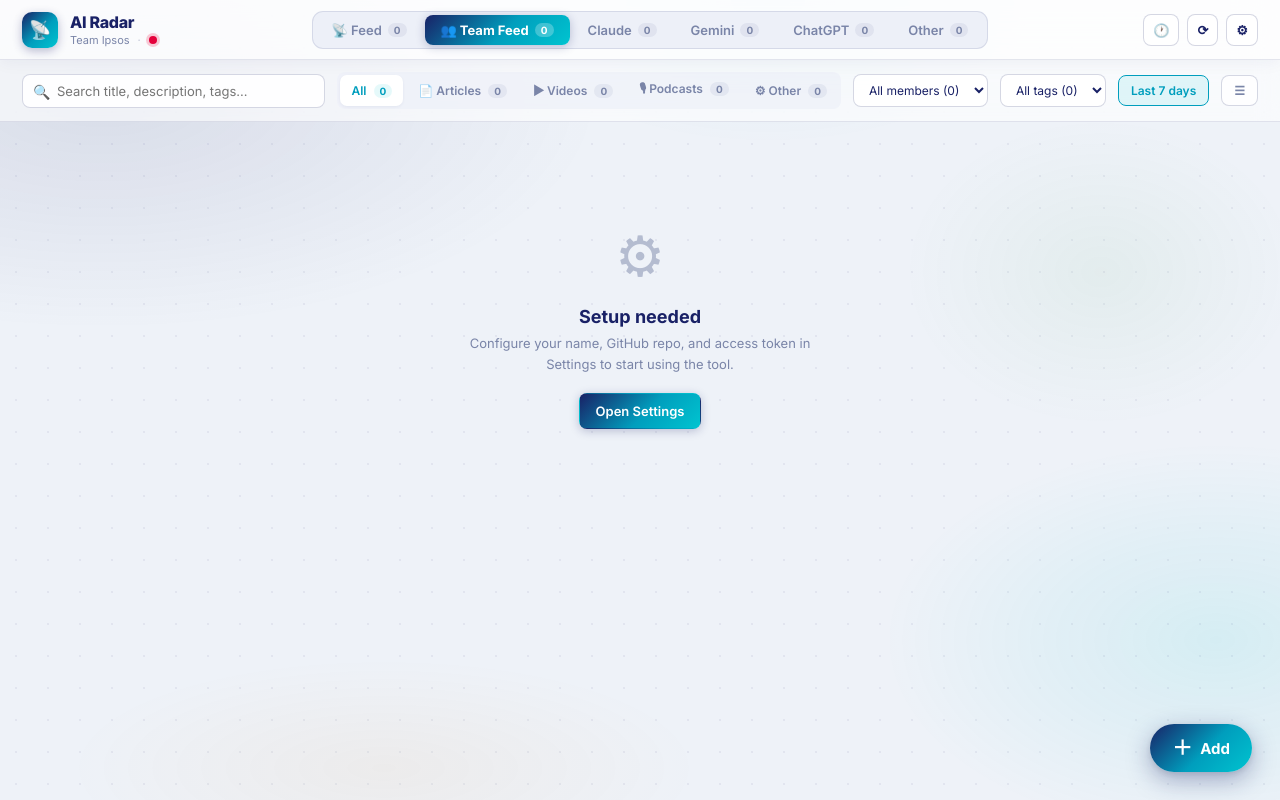
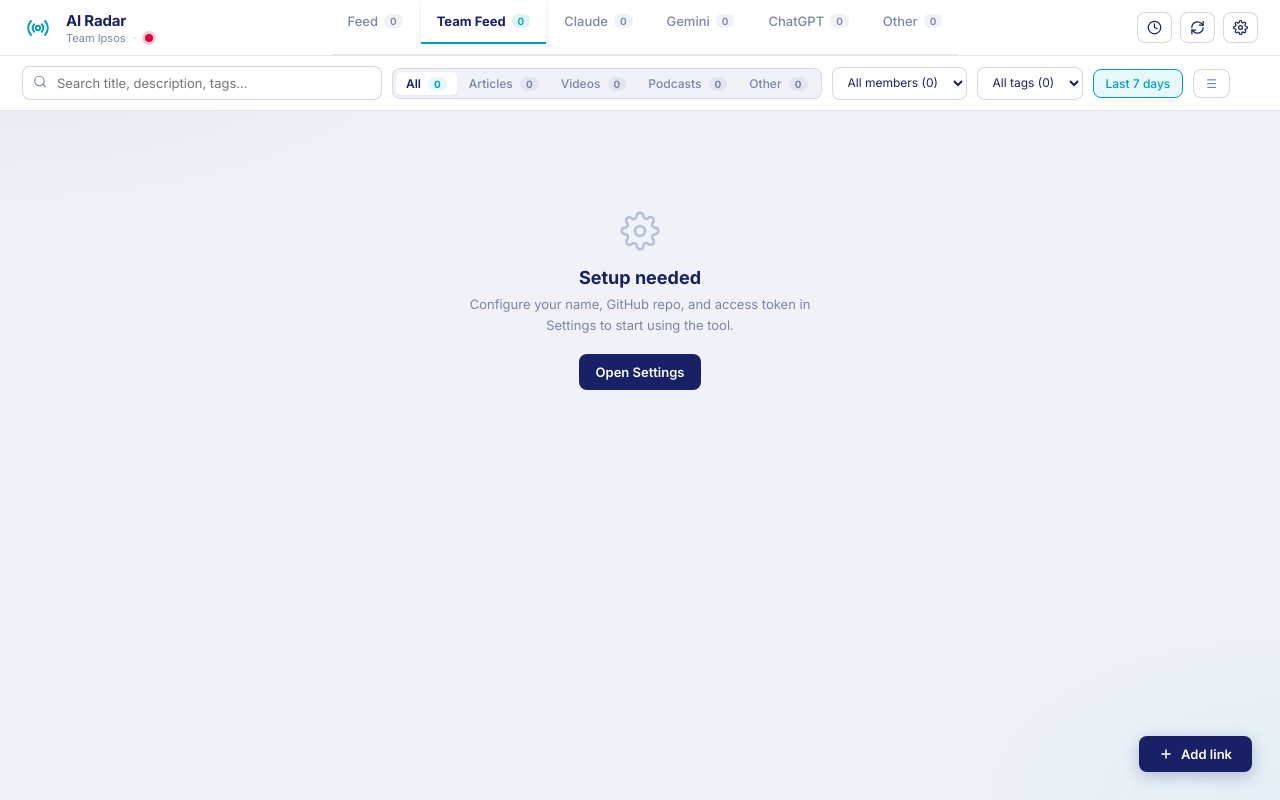
Before and after one commit to tashkovboris87-hub/ai-radar, a plain HTML site: page index.html in a window 1280 px wide. Drawn offline with Linux system fonts and the light colour scheme.

Commit message:
Update index.html

```diff
--- a/index.html
+++ b/index.html
@@ -15,8 +15,8 @@
   --green:     #3d9e4a;
   --red:       #e4003a;
   /* Surfaces */
-  --bg:        #eef2f8;
-  --bg2:       #f4f7fc;
+  --bg:        #f0f2f7;
+  --bg2:       #f6f8fc;
   --surface:   rgba(255,255,255,0.82);
   --surface-s: #ffffff;
   --border:    rgba(25,33,102,0.11);
@@ -51,16 +51,8 @@ body {
 body::before {
   content: ''; position: fixed; inset: 0; z-index: 0; pointer-events: none;
   background:
-    radial-gradient(ellipse 60% 45% at 8% 12%, rgba(25,33,102,0.10) 0%, transparent 65%),
-    radial-gradient(ellipse 40% 38% at 95% 80%, rgba(0,196,208,0.10) 0%, transparent 65%),
-    radial-gradient(ellipse 35% 30% at 60% 0%, rgba(0,159,179,0.07) 0%, transparent 60%),
-    radial-gradient(ellipse 28% 35% at 86% 34%, rgba(61,158,74,0.06) 0%, transparent 55%),
-    radial-gradient(ellipse 45% 25% at 30% 96%, rgba(217,119,6,0.05) 0%, transparent 55%);
-}
-body::after {
-  content: ''; position: fixed; inset: 0; z-index: 0; pointer-events: none;
-  background-image: radial-gradient(circle, rgba(25,33,102,0.06) 1px, transparent 1px);
-  background-size: 32px 32px;
+    radial-gradient(ellipse 55% 40% at 0% 0%, rgba(25,33,102,0.05) 0%, transparent 70%),
+    radial-gradient(ellipse 40% 35% at 100% 100%, rgba(0,196,208,0.05) 0%, transparent 70%);
 }
 #app { position: relative; z-index: 1; display: flex; flex-direction: column; min-height: 100vh; }
 ::-webkit-scrollbar { width: 8px; height: 8px; }
@@ -70,23 +62,21 @@ input, textarea, select, button { font-family: 'Inter', sans-serif; }
 
 /* ── TOPBAR ── */
 .topbar {
-  background: rgba(255,255,255,0.85); backdrop-filter: blur(20px);
+  background: #fff;
   border-bottom: 1px solid var(--border);
-  padding: 0 22px; height: 60px;
+  padding: 0 22px; height: 56px;
   display: flex; align-items: center; justify-content: space-between;
   flex-shrink: 0; gap: 16px;
-  box-shadow: 0 2px 16px rgba(25,33,102,0.05);
+  box-shadow: none;
   position: sticky; top: 0; z-index: 100;
 }
 .topbar-left { display: flex; align-items: center; gap: 12px; }
 .logo-icon {
-  width: 36px; height: 36px; border-radius: 10px; flex-shrink: 0;
-  background: var(--grad);
+  width: 32px; height: 32px; flex-shrink: 0;
   display: flex; align-items: center; justify-content: center;
-  font-size: 18px; color: #fff;
-  box-shadow: 0 3px 10px rgba(25,33,102,0.30);
-}
-.topbar-title { font-size: 16px; font-weight: 800; color: var(--navy); letter-spacing: -.3px; }
+  color: var(--teal-deep);
+}
+.topbar-title { font-size: 15px; font-weight: 700; color: var(--navy); letter-spacing: -.2px; }
 .topbar-sub { font-size: 11px; color: var(--muted); margin-top: 1px; display: flex; align-items: center; gap: 8px; }
 .save-dot { display: inline-block; width: 8px; height: 8px; border-radius: 50%; cursor: help; transition: all .2s; }
 .save-dot.saving { background: var(--teal-deep); animation: pulse 1.2s infinite; }
@@ -94,16 +84,17 @@ input, textarea, select, button { font-family: 'Inter', sans-serif; }
 .save-dot.error  { background: var(--red); box-shadow: 0 0 0 3px rgba(228,0,58,0.20); }
 @keyframes pulse { 0%,100% { opacity: 1; } 50% { opacity: 0.3; } }
 
-.tabs-wrap { display: flex; gap: 2px; background: #edf0f8; border-radius: 11px; padding: 3px; border: 1px solid var(--border); }
+.tabs-wrap { display: flex; gap: 2px; background: transparent; border-radius: 0; padding: 0; border: none; border-bottom: 1px solid var(--border); align-self: stretch; }
 .tab-btn {
-  background: transparent; color: var(--muted); border: none; border-radius: var(--r-sm);
-  padding: 7px 16px; font-size: 13px; font-weight: 600; cursor: pointer;
+  background: transparent; color: var(--muted); border: none; border-radius: 0;
+  padding: 0 16px; height: 44px; font-size: 13px; font-weight: 500; cursor: pointer;
   transition: all .15s; white-space: nowrap; display: flex; align-items: center; gap: 6px;
+  border-bottom: 2px solid transparent; margin-bottom: -1px;
 }
 .tab-btn:hover { color: var(--navy); background: var(--navy-tint); }
-.tab-btn.active { background: var(--grad); color: #fff; font-weight: 700; box-shadow: 0 2px 10px rgba(25,33,102,0.25); }
-.tab-count { font-size: 10px; background: rgba(255,255,255,0.25); border-radius: 10px; padding: 1px 6px; font-weight: 700; }
-.tab-btn:not(.active) .tab-count { background: var(--navy-tint); color: var(--muted); }
+.tab-btn.active { background: #fff; color: var(--navy); font-weight: 700; box-shadow: 0 1px 4px rgba(25,33,102,0.10); border-bottom: 2px solid var(--teal-deep); }
+.tab-count { font-size: 10px; background: var(--navy-tint); border-radius: 6px; padding: 1px 6px; font-weight: 600; color: var(--muted); }
+.tab-btn.active .tab-count { background: rgba(0,158,189,0.12); color: var(--teal-deep); }
 
 .topbar-right { display: flex; align-items: center; gap: 8px; flex-shrink: 0; }
 .icon-btn {
@@ -117,9 +108,9 @@ input, textarea, select, button { font-family: 'Inter', sans-serif; }
 
 /* ── FILTERBAR ── */
 .filterbar {
-  background: rgba(255,255,255,0.6); backdrop-filter: blur(12px);
+  background: #fff;
   border-bottom: 1px solid var(--border);
-  padding: 12px 22px; display: flex; align-items: center; gap: 12px; flex-wrap: wrap;
+  padding: 10px 22px; display: flex; align-items: center; gap: 10px; flex-wrap: wrap;
 }
 .filter-search {
   flex: 1; min-width: 200px; max-width: 360px; position: relative;
@@ -135,13 +126,13 @@ input, textarea, select, button { font-family: 'Inter', sans-serif; }
   position: absolute; left: 11px; top: 50%; transform: translateY(-50%);
   color: var(--muted); font-size: 14px; pointer-events: none;
 }
-.filter-chips { display: flex; gap: 4px; background: rgba(237,240,248,0.7); border-radius: var(--r-sm); padding: 3px; }
+.filter-chips { display: flex; gap: 2px; background: var(--bg); border-radius: var(--r-sm); padding: 3px; border: 1px solid var(--border); }
 .chip {
-  background: transparent; color: var(--muted); border: none; border-radius: 7px;
-  padding: 5px 11px; font-size: 12px; font-weight: 600; cursor: pointer; transition: all .15s;
-}
-.chip:hover { color: var(--navy); background: rgba(255,255,255,0.6); }
-.chip.active { background: #fff; color: var(--teal-deep); box-shadow: 0 1px 3px rgba(25,33,102,0.06); }
+  background: transparent; color: var(--muted); border: none; border-radius: 5px;
+  padding: 4px 10px; font-size: 12px; font-weight: 500; cursor: pointer; transition: all .15s;
+}
+.chip:hover { color: var(--navy); background: rgba(255,255,255,0.8); }
+.chip.active { background: #fff; color: var(--navy); font-weight: 600; box-shadow: 0 1px 3px rgba(25,33,102,0.06); }
 .chip-count { font-size: 10px; background: var(--navy-tint); color: var(--muted); border-radius: 10px; padding: 1px 6px; font-weight: 700; margin-left: 4px; }
 .chip.active .chip-count { background: var(--teal-tint); color: var(--teal-deep); }
 
@@ -155,8 +146,8 @@ input, textarea, select, button { font-family: 'Inter', sans-serif; }
 
 .toggle-btn {
   background: rgba(255,255,255,0.8); border: 1.5px solid var(--border-m);
-  border-radius: var(--r-sm); padding: 7px 12px; font-size: 12px; font-weight: 600;
-  color: var(--muted); cursor: pointer; transition: all .15s;
+  border-radius: var(--r-sm); padding: 6px 12px; font-size: 12px; font-weight: 500;
+  color: var(--muted); cursor: pointer; transition: all .15s; white-space: nowrap;
 }
 .toggle-btn:hover { color: var(--navy); border-color: var(--teal-deep); }
 .toggle-btn.active {
@@ -198,14 +189,14 @@ input, textarea, select, button { font-family: 'Inter', sans-serif; }
 .empty-state {
   grid-column: 1 / -1; padding: 80px 20px; text-align: center; color: var(--muted);
 }
-.empty-state-icon { font-size: 56px; margin-bottom: 16px; opacity: 0.5; }
+.empty-state-icon { margin-bottom: 16px; opacity: 0.7; display: flex; align-items: center; justify-content: center; }
 .empty-state-title { font-size: 18px; font-weight: 700; color: var(--navy); margin-bottom: 6px; }
 .empty-state-sub { font-size: 13px; color: var(--muted); margin-bottom: 18px; max-width: 380px; margin-left: auto; margin-right: auto; line-height: 1.6; }
 
 /* ── ITEM CARD ── */
 .item-card {
-  background: rgba(255,255,255,0.85); backdrop-filter: blur(8px);
-  border: 1.5px solid var(--border); border-radius: var(--r);
+  background: #fff;
+  border: 1px solid var(--border); border-radius: var(--r);
   overflow: hidden; cursor: pointer; transition: all .2s;
   display: flex; flex-direction: column; position: relative;
 }
@@ -341,10 +332,10 @@ input, textarea, select, button { font-family: 'Inter', sans-serif; }
   display: inline-flex; align-items: center; gap: 6px;
 }
 .btn-primary {
-  background: var(--grad); color: #fff;
-  box-shadow: 0 2px 10px rgba(25,33,102,0.25);
-}
-.btn-primary:hover { box-shadow: 0 4px 14px rgba(25,33,102,0.35); transform: translateY(-1px); }
+  background: var(--navy); color: #fff;
+  box-shadow: none;
+}
+.btn-primary:hover { background: var(--teal-deep); box-shadow: none; transform: none; }
 .btn-primary:disabled { opacity: 0.5; cursor: not-allowed; box-shadow: none; transform: none; }
 .btn-secondary {
   background: #fff; color: var(--navy); border-color: var(--border-m);
@@ -476,7 +467,8 @@ input, textarea, select, button { font-family: 'Inter', sans-serif; }
 }
 .history-entry:last-child { border-bottom: none; }
 .history-icon {
-  font-size: 16px; flex-shrink: 0; width: 24px; text-align: center; margin-top: -2px;
+  flex-shrink: 0; width: 24px; text-align: center; margin-top: -1px;
+  font-size: 13px; font-weight: 600; color: var(--muted);
 }
 .history-text {
   flex: 1; color: var(--navy);
@@ -498,20 +490,20 @@ input, textarea, select, button { font-family: 'Inter', sans-serif; }
 /* ── FAB (Floating Action Button) ── */
 .fab {
   position: fixed; bottom: 28px; right: 28px; z-index: 90;
-  background: var(--grad);
+  background: var(--navy);
   color: #fff; border: none; cursor: pointer;
-  border-radius: 32px; padding: 14px 22px;
-  font-size: 15px; font-weight: 700; font-family: 'Inter', sans-serif;
-  box-shadow: 0 8px 24px rgba(25,33,102,0.35), 0 2px 6px rgba(0,0,0,0.1);
+  border-radius: 8px; padding: 11px 20px;
+  font-size: 13px; font-weight: 600; font-family: 'Inter', sans-serif;
+  box-shadow: 0 4px 16px rgba(25,33,102,0.25);
   display: flex; align-items: center; gap: 8px;
   transition: all .15s;
 }
 .fab:hover {
-  transform: translateY(-2px);
-  box-shadow: 0 10px 28px rgba(25,33,102,0.45), 0 3px 8px rgba(0,0,0,0.12);
+  background: var(--teal-deep);
+  box-shadow: 0 6px 20px rgba(0,158,189,0.30);
+  transform: translateY(-1px);
 }
 .fab:active { transform: translateY(0); }
-.fab-icon { font-size: 20px; line-height: 1; font-weight: 900; }
 .fab-label { line-height: 1; }
 
 /* Responsive */
@@ -531,7 +523,9 @@ input, textarea, select, button { font-family: 'Inter', sans-serif; }
 <div id="app">
   <div class="topbar">
     <div class="topbar-left">
-      <div class="logo-icon">📡</div>
+      <div class="logo-icon">
+        <svg width="26" height="26" viewBox="0 0 24 24" fill="none" stroke="currentColor" stroke-width="1.8" stroke-linecap="round" stroke-linejoin="round"><circle cx="12" cy="12" r="2"/><path d="M8.5 8.5a5 5 0 0 0 0 7M15.5 8.5a5 5 0 0 1 0 7"/><path d="M5.5 5.5a9.5 9.5 0 0 0 0 13M18.5 5.5a9.5 9.5 0 0 1 0 13"/></svg>
+      </div>
       <div>
         <div class="topbar-title">AI Radar</div>
         <div class="topbar-sub">
@@ -542,31 +536,31 @@ input, textarea, select, button { font-family: 'Inter', sans-serif; }
       </div>
     </div>
     <div class="tabs-wrap" id="tabs-wrap">
-      <button class="tab-btn" data-tab="feed" title="Auto-fetched from web (coming in Phase 2)">📡 Feed <span class="tab-count" data-count="feed">0</span></button>
-      <button class="tab-btn active" data-tab="team" title="Team's curated picks">👥 Team Feed <span class="tab-count" data-count="team">0</span></button>
+      <button class="tab-btn" data-tab="feed" title="Auto-fetched from web (coming in Phase 2)">Feed <span class="tab-count" data-count="feed">0</span></button>
+      <button class="tab-btn active" data-tab="team" title="Team's curated picks">Team Feed <span class="tab-count" data-count="team">0</span></button>
       <button class="tab-btn" data-tab="claude">Claude <span class="tab-count" data-count="claude">0</span></button>
       <button class="tab-btn" data-tab="gemini">Gemini <span class="tab-count" data-count="gemini">0</span></button>
       <button class="tab-btn" data-tab="chatgpt">ChatGPT <span class="tab-count" data-count="chatgpt">0</span></button>
       <button class="tab-btn" data-tab="other">Other <span class="tab-count" data-count="other">0</span></button>
     </div>
     <div class="topbar-right">
-      <button class="icon-btn icon-btn-square" id="history-btn" title="Activity history">🕐</button>
-      <button class="icon-btn icon-btn-square" id="sync-btn" title="Sync now">⟳</button>
-      <button class="icon-btn icon-btn-square" id="settings-btn" title="Settings">⚙</button>
+      <button class="icon-btn icon-btn-square" id="history-btn" title="Activity history"><svg width="15" height="15" viewBox="0 0 24 24" fill="none" stroke="currentColor" stroke-width="2" stroke-linecap="round" stroke-linejoin="round"><circle cx="12" cy="12" r="10"/><polyline points="12 6 12 12 16 14"/></svg></button>
+      <button class="icon-btn icon-btn-square" id="sync-btn" title="Sync now"><svg width="15" height="15" viewBox="0 0 24 24" fill="none" stroke="currentColor" stroke-width="2" stroke-linecap="round" stroke-linejoin="round"><path d="M21 2v6h-6"/><path d="M3 12a9 9 0 0 1 15-6.7L21 8"/><path d="M3 22v-6h6"/><path d="M21 12a9 9 0 0 1-15 6.7L3 16"/></svg></button>
+      <button class="icon-btn icon-btn-square" id="settings-btn" title="Settings"><svg width="15" height="15" viewBox="0 0 24 24" fill="none" stroke="currentColor" stroke-width="2" stroke-linecap="round" stroke-linejoin="round"><circle cx="12" cy="12" r="3"/><path d="M19.4 15a1.65 1.65 0 0 0 .33 1.82l.06.06a2 2 0 0 1-2.83 2.83l-.06-.06a1.65 1.65 0 0 0-1.82-.33 1.65 1.65 0 0 0-1 1.51V21a2 2 0 0 1-4 0v-.09A1.65 1.65 0 0 0 9 19.4a1.65 1.65 0 0 0-1.82.33l-.06.06a2 2 0 0 1-2.83-2.83l.06-.06A1.65 1.65 0 0 0 4.68 15a1.65 1.65 0 0 0-1.51-1H3a2 2 0 0 1 0-4h.09A1.65 1.65 0 0 0 4.6 9a1.65 1.65 0 0 0-.33-1.82l-.06-.06a2 2 0 0 1 2.83-2.83l.06.06A1.65 1.65 0 0 0 9 4.68a1.65 1.65 0 0 0 1-1.51V3a2 2 0 0 1 4 0v.09a1.65 1.65 0 0 0 1 1.51 1.65 1.65 0 0 0 1.82-.33l.06-.06a2 2 0 0 1 2.83 2.83l-.06.06A1.65 1.65 0 0 0 19.4 9a1.65 1.65 0 0 0 1.51 1H21a2 2 0 0 1 0 4h-.09a1.65 1.65 0 0 0-1.51 1z"/></svg></button>
     </div>
   </div>
 
   <div class="filterbar">
     <div class="filter-search">
-      <span class="filter-search-icon">🔍</span>
+      <span class="filter-search-icon"><svg width="14" height="14" viewBox="0 0 24 24" fill="none" stroke="currentColor" stroke-width="2" stroke-linecap="round" stroke-linejoin="round"><circle cx="11" cy="11" r="8"/><line x1="21" y1="21" x2="16.65" y2="16.65"/></svg></span>
       <input type="text" id="search" placeholder="Search title, description, tags...">
     </div>
     <div class="filter-chips" id="type-chips">
       <button class="chip active" data-type="all">All <span class="chip-count" data-type-count="all">0</span></button>
-      <button class="chip" data-type="article">📄 Articles <span class="chip-count" data-type-count="article">0</span></button>
-      <button class="chip" data-type="video">▶ Videos <span class="chip-count" data-type-count="video">0</span></button>
-      <button class="chip" data-type="podcast">🎙 Podcasts <span class="chip-count" data-type-count="podcast">0</span></button>
-      <button class="chip" data-type="other">⚙ Other <span class="chip-count" data-type-count="other">0</span></button>
+      <button class="chip" data-type="article">Articles <span class="chip-count" data-type-count="article">0</span></button>
+      <button class="chip" data-type="video">Videos <span class="chip-count" data-type-count="video">0</span></button>
+      <button class="chip" data-type="podcast">Podcasts <span class="chip-count" data-type-count="podcast">0</span></button>
+      <button class="chip" data-type="other">Other <span class="chip-count" data-type-count="other">0</span></button>
     </div>
     <select class="filter-select" id="sharedby-filter">
       <option value="">All members</option>
@@ -575,7 +569,7 @@ input, textarea, select, button { font-family: 'Inter', sans-serif; }
       <option value="">All tags</option>
     </select>
     <button class="toggle-btn active" id="show-older" data-mode="recent">Last 7 days</button>
-    <button class="toggle-btn" id="view-toggle" title="Toggle list/grid view">☰</button>
+    <button class="toggle-btn" id="view-toggle" title="Toggle list/grid view"><svg width="14" height="14" viewBox="0 0 24 24" fill="none" stroke="currentColor" stroke-width="2" stroke-linecap="round" stroke-linejoin="round"><line x1="3" y1="6" x2="21" y2="6"/><line x1="3" y1="12" x2="21" y2="12"/><line x1="3" y1="18" x2="21" y2="18"/></svg></button>
   </div>
 
   <div class="main-content" id="items-container">
@@ -584,8 +578,8 @@ input, textarea, select, button { font-family: 'Inter', sans-serif; }
 </div>
 
 <button class="fab" id="fab-add" title="Add link (paste URL)">
-  <span class="fab-icon">＋</span>
-  <span class="fab-label">Add</span>
+  <svg width="14" height="14" viewBox="0 0 24 24" fill="none" stroke="currentColor" stroke-width="2.5" stroke-linecap="round"><line x1="12" y1="5" x2="12" y2="19"/><line x1="5" y1="12" x2="19" y2="12"/></svg>
+  <span class="fab-label">Add link</span>
 </button>
 
 <div id="modal-overlay" class="hidden"></div>
@@ -1251,7 +1245,7 @@ function render() {
   if (!settingsConfigured()) {
     container.innerHTML = `
       <div class="empty-state">
-        <div class="empty-state-icon">⚙</div>
+        <div class="empty-state-icon"><svg width="40" height="40" viewBox="0 0 24 24" fill="none" stroke="currentColor" stroke-width="1.5" stroke-linecap="round" stroke-linejoin="round" style="color:var(--muted2)"><circle cx="12" cy="12" r="3"/><path d="M19.4 15a1.65 1.65 0 0 0 .33 1.82l.06.06a2 2 0 0 1-2.83 2.83l-.06-.06a1.65 1.65 0 0 0-1.82-.33 1.65 1.65 0 0 0-1 1.51V21a2 2 0 0 1-4 0v-.09A1.65 1.65 0 0 0 9 19.4a1.65 1.65 0 0 0-1.82.33l-.06.06a2 2 0 0 1-2.83-2.83l.06-.06A1.65 1.65 0 0 0 4.68 15a1.65 1.65 0 0 0-1.51-1H3a2 2 0 0 1 0-4h.09A1.65 1.65 0 0 0 4.6 9a1.65 1.65 0 0 0-.33-1.82l-.06-.06a2 2 0 0 1 2.83-2.83l.06.06A1.65 1.65 0 0 0 9 4.68a1.65 1.65 0 0 0 1-1.51V3a2 2 0 0 1 4 0v.09a1.65 1.65 0 0 0 1 1.51 1.65 1.65 0 0 0 1.82-.33l.06-.06a2 2 0 0 1 2.83 2.83l-.06.06A1.65 1.65 0 0 0 19.4 9a1.65 1.65 0 0 0 1.51 1H21a2 2 0 0 1 0 4h-.09a1.65 1.65 0 0 0-1.51 1z"/></svg></div>
         <div class="empty-state-title">Setup needed</div>
         <div class="empty-state-sub">Configure your name, GitHub repo, and access token in Settings to start using the tool.</div>
         <button class="btn btn-primary" onclick="openSettings()">Open Settings</button>
@@ -1265,7 +1259,7 @@ function render() {
     if (S.ui.activeTab === 'feed' && !isFiltered) {
       container.innerHTML = `
         <div class="empty-state">
-          <div class="empty-state-icon">📡</div>
+          <div class="empty-state-icon"><svg width="40" height="40" viewBox="0 0 24 24" fill="none" stroke="currentColor" stroke-width="1.5" stroke-linecap="round" stroke-linejoin="round" style="color:var(--muted2)"><circle cx="12" cy="12" r="2"/><path d="M8.5 8.5a5 5 0 0 0 0 7M15.5 8.5a5 5 0 0 1 0 7"/><path d="M5.5 5.5a9.5 9.5 0 0 0 0 13M18.5 5.5a9.5 9.5 0 0 1 0 13"/></svg></div>
           <div class="empty-state-title">Auto-fetched feed</div>
           <div class="empty-state-sub">This tab will fill with auto-pulled items from RSS feeds, Reddit, HackerNews and YouTube once Phase 2 is set up. Until then, share your finds in <strong>👥 Team Feed</strong>.</div>
           <button class="btn btn-primary" onclick="document.querySelector('[data-tab=\\'team\\']').click()">Go to Team Feed</button>
@@ -1274,7 +1268,7 @@ function render() {
     }
     container.innerHTML = `
       <div class="empty-state">
-        <div class="empty-state-icon">${isFiltered ? '🔍' : '📭'}</div>
+        <div class="empty-state-icon"><svg width="40" height="40" viewBox="0 0 24 24" fill="none" stroke="currentColor" stroke-width="1.5" stroke-linecap="round" stroke-linejoin="round" style="color:var(--muted2)"><circle cx="11" cy="11" r="8"/><line x1="21" y1="21" x2="16.65" y2="16.65"/></svg></div></div>
         <div class="empty-state-title">${isFiltered ? 'No matches' : 'Nothing here yet'}</div>
         <div class="empty-state-sub">
           ${isFiltered ? 'Try adjusting your filters or search.' :
@@ -1389,7 +1383,7 @@ function openSettings() {
   const html = `
     <div class="modal-box ${adminEditable ? 'modal-wide' : ''}">
       <div class="modal-head">
-        <div class="modal-title">⚙ Settings</div>
+        <div class="modal-title">Settings</div>
         <div class="modal-sub">Personal settings stored locally. Filter rules saved to team's GitHub.</div>
       </div>
       <div class="modal-body">
@@ -1546,7 +1540,7 @@ function openHistory() {
   const html = `
     <div class="modal-box modal-wide">
       <div class="modal-head">
-        <div class="modal-title">🕐 Activity</div>
+        <div class="modal-title">Activity</div>
         <div class="modal-sub">Latest changes from the team. Last ${ACTIVITY_CAP} actions are kept.</div>
       </div>
       <div class="modal-body" style="padding-top: 12px;">
@@ -1562,12 +1556,12 @@ function openHistory() {
 function renderActivityEntry(a) {
   let icon = '•', verb = '', extra = '';
   if (a.type === 'add') {
-    icon = '🆕'; verb = 'added';
+    icon = '+'; verb = 'added';
     if (a.category) extra = `<span class="item-tab-badge tab-${a.category}" style="position:static;box-shadow:none;font-size:9px;padding:2px 6px;margin-left:6px;">${TAB_LABELS[a.category]}</span>`;
   } else if (a.type === 'delete') {
-    icon = '🗑'; verb = 'deleted';
+    icon = '−'; verb = 'deleted';
   } else if (a.type === 'categorize') {
-    icon = '🏷';
+    icon = '↷';
     if (a.newCategory && a.oldCategory) {
       verb = `re-categorized as`;
       extra = `<span class="item-tab-badge tab-${a.newCategory}" style="position:static;box-shadow:none;font-size:9px;padding:2px 6px;margin-left:6px;">${TAB_LABELS[a.newCategory]}</span> <span style="color:var(--muted);font-size:10px;">(was ${TAB_LABELS[a.oldCategory]})</span>`;
@@ -1614,7 +1608,7 @@ function openAddLink() {
   const html = `
     <div class="modal-box">
       <div class="modal-head">
-        <div class="modal-title">＋ Add Link</div>
+        <div class="modal-title">Add Link</div>
         <div class="modal-sub">Paste a URL — we'll fetch metadata automatically.</div>
       </div>
       <div class="modal-body">
@@ -1648,9 +1642,9 @@ function openAddLink() {
               <label>Type</label>
               <select id="add-type">
                 <option value="article">📄 Article</option>
-                <option value="video">▶ Video</option>
-                <option value="podcast">🎙 Podcast</option>
-                <option value="other">⚙ Other</option>
+                <option value="video">Video</option>
+                <option value="podcast">Podcast</option>
+                <option value="other">Other</option>
               </select>
             </div>
             <div class="field">
```
